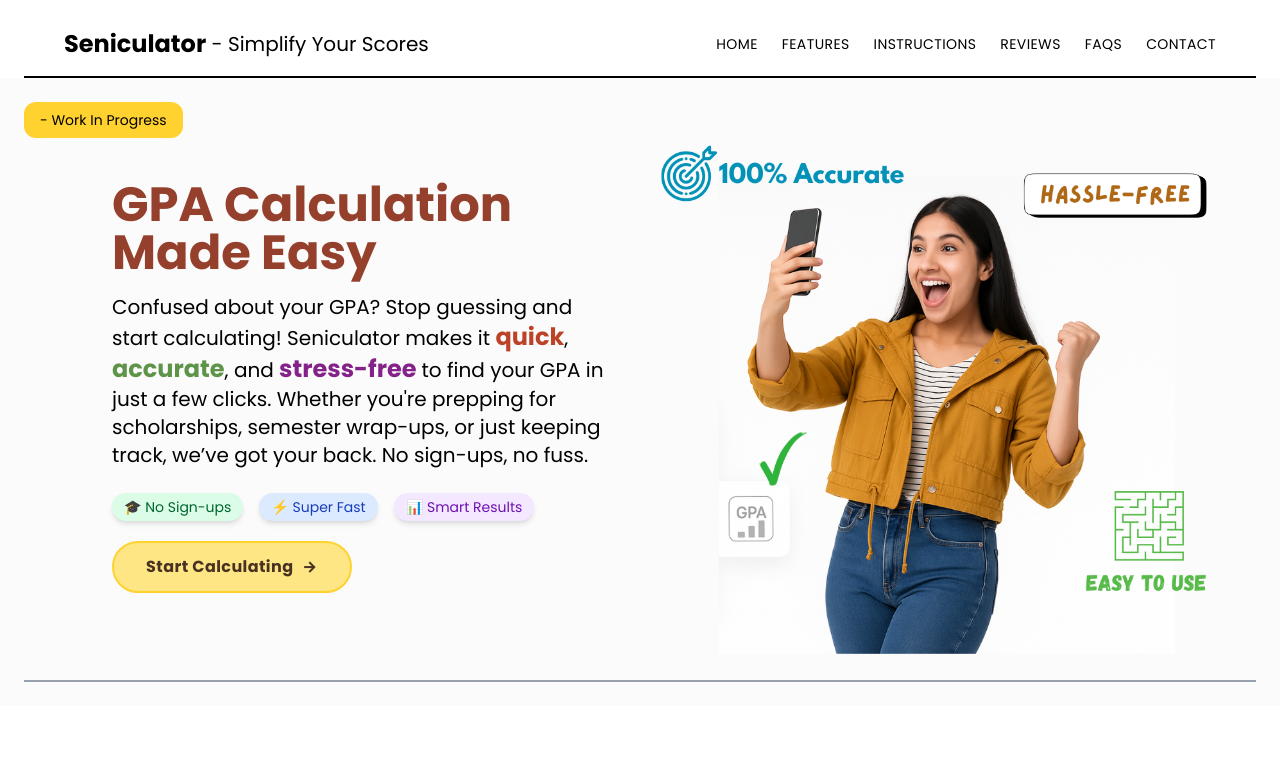
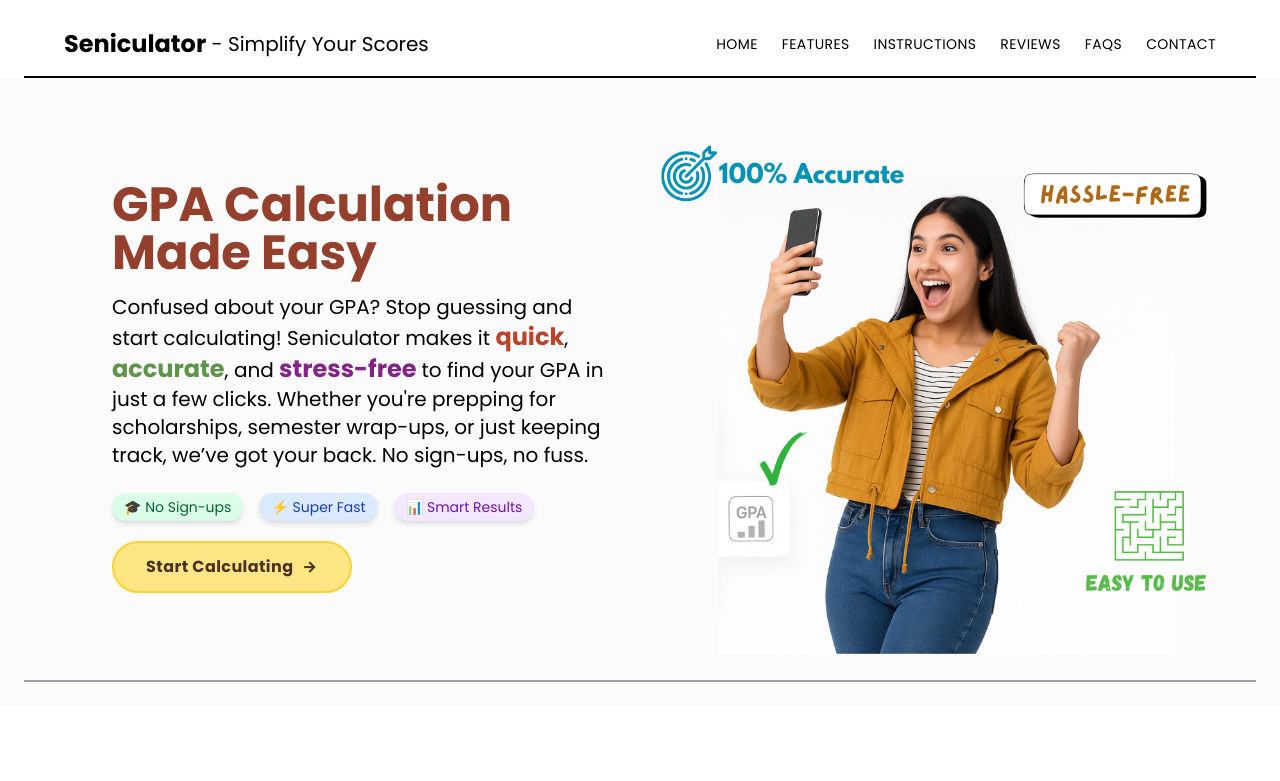
Before and after one commit to hussnain-uet-87/Seniculator, a React (Vite) app: page / in a window 1280 px wide. Shown: the top 781 px of the page. Built offline with nearby package versions, Linux system fonts and the light colour scheme; a web font is replaced by a local one.

Commit message:
removed Work in progress badge

```diff
--- a/Components/Hero.jsx
+++ b/Components/Hero.jsx
@@ -3,7 +3,6 @@ import hero2 from "../src/assets/hero-img-2.png";
 const Hero = () => {
   return (
     <section id="home" className="max-w-7xl p-6  mx-auto bg-[#fbfbfb]">
-      <p className="text-sm bg-amber-300 px-4 py-2 rounded-xl fixed">- Work In Progress</p>
       <div className="flex border-b-2 border-b-gray-400 flex-col md:mt-20 xl:mt-0 flex-col-reverse items-center md:flex-row ">
         <div className="lg:ml-22  md:ml-10 ml-6">
           <h2 className="font-[Poppins] text-[#94402c] text-2xl md:text-3xl mt-6 lg:text-5xl font-bold">
```
